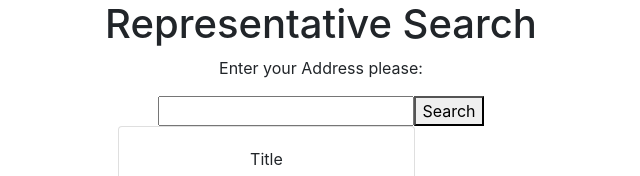
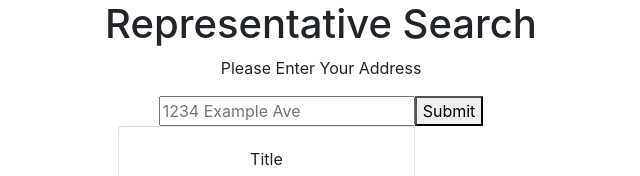
Before and after one commit to Sal-C/YO-I-AM-GONNA-VOTE, a React (Create React App) app in the folder client/: page / in a window 1280 px wide. Shown: the top 176 px of the page, without its empty margins (319-959 px from the left). Built offline with nearby package versions, Linux system fonts and the light colour scheme.

Commit message:
event to change address property with user input added

```diff
--- a/client/src/components/AddressForm/index.js
+++ b/client/src/components/AddressForm/index.js
@@ -3,18 +3,50 @@ import React, { Component } from "react";
 import "./index.css";
 
 class AddressForm extends Component {
-    render() {
-      return (
-        <form>
-          <h1>Representative Search</h1>
-          <p>Enter your Address please:</p>
+  // Setting the component's initial state
+  state = {
+    address: ""
+  };
+
+  handleInputChange = event => {
+    // Getting the value and name of the input which triggered the change
+    const { name, value } = event.target;
+
+    // Updating the input's state
+    this.setState({
+      [name]: value
+    });
+  };
+
+  handleFormSubmit = event => {
+    // Preventing the default behavior of the form submit (which is to refresh the page)
+    event.preventDefault();
+
+    // Alert the user their first and last name, clear `this.state.firstName` and `this.state.lastName`, clearing the inputs
+    alert(`Your address is: ${this.state.address}`);
+    this.setState({
+      address: ""
+    });
+  };
+
+  render() {
+    return (
+      <div>
+        <h1>Representative Search</h1>
+        <p>Please Enter Your Address</p>
+        <form className="form">
           <input
+            value={this.state.address}
+            name="address"
+            onChange={this.handleInputChange}
             type="text"
+            placeholder="1234 Example Ave"
           />
-          <button type="button">Search</button>
+          <button onClick={this.handleFormSubmit}>Submit</button>
         </form>
-      );
-    }
+      </div>
+    );
   }
+}
 
 export default AddressForm;
```
